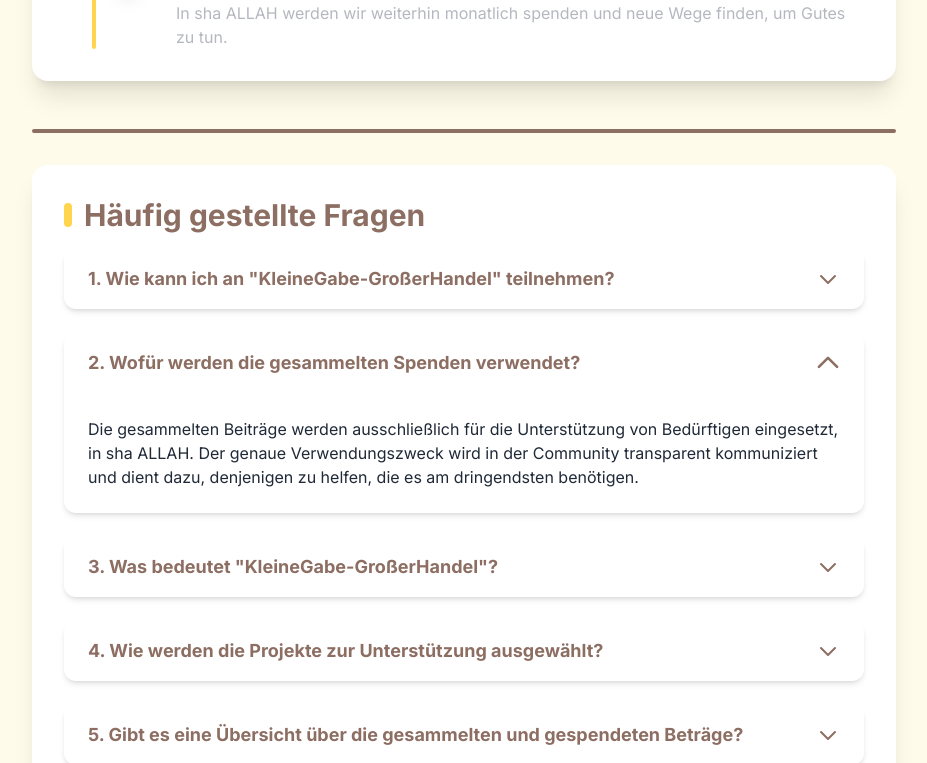
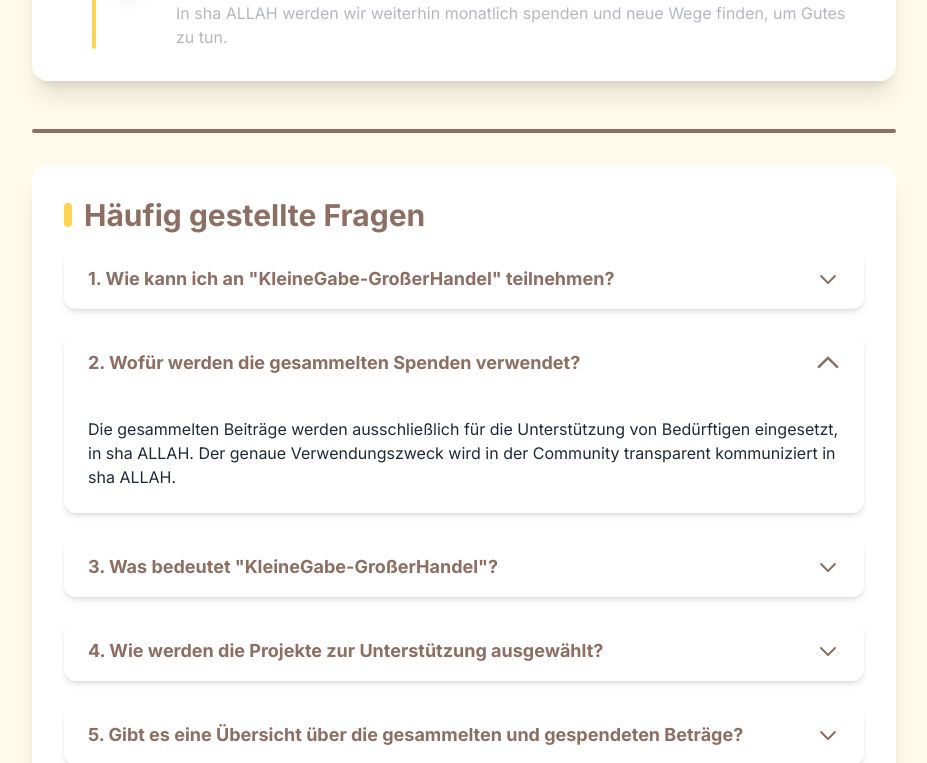
Before and after one commit to blu3OceanWaves/kleinegabegrosserhandel, a plain HTML site: page index.html in a window 1280 px wide. Both pictures are taken after a click on the button "2. Wofür werden die gesammelten Spenden verwendet?". Shown: the part 1217-1980 px from the top of the page, without its empty margins (176-1103 px from the left). Drawn offline with nearby package versions, Linux system fonts and the light colour scheme.

Commit message:
Update index.html

```diff
--- a/index.html
+++ b/index.html
@@ -211,7 +211,7 @@
                             </svg>
                         </button>
                         <div class="accordion-content px-6 text-sm md:text-base text-gray-800">
-                            <p>Die gesammelten Beiträge werden ausschließlich für die Unterstützung von Bedürftigen eingesetzt, in sha ALLAH. Der genaue Verwendungszweck wird in der Community transparent kommuniziert und dient dazu, denjenigen zu helfen, die es am dringendsten benötigen.</p>
+                            <p>Die gesammelten Beiträge werden ausschließlich für die Unterstützung von Bedürftigen eingesetzt, in sha ALLAH. Der genaue Verwendungszweck wird in der Community transparent kommuniziert in sha ALLAH.</p>
                         </div>
                     </div>
 
```
